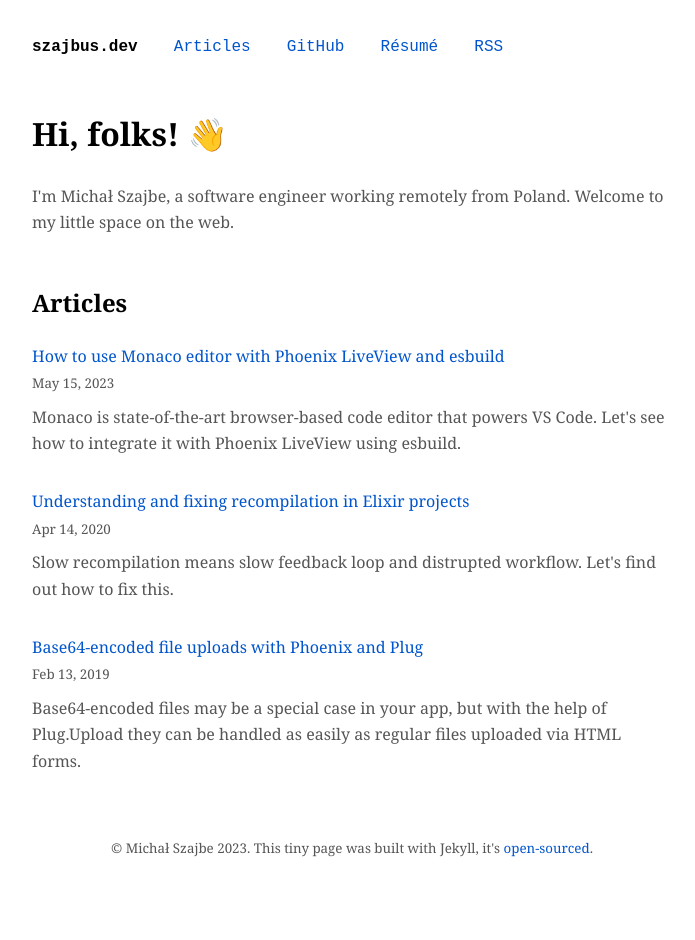
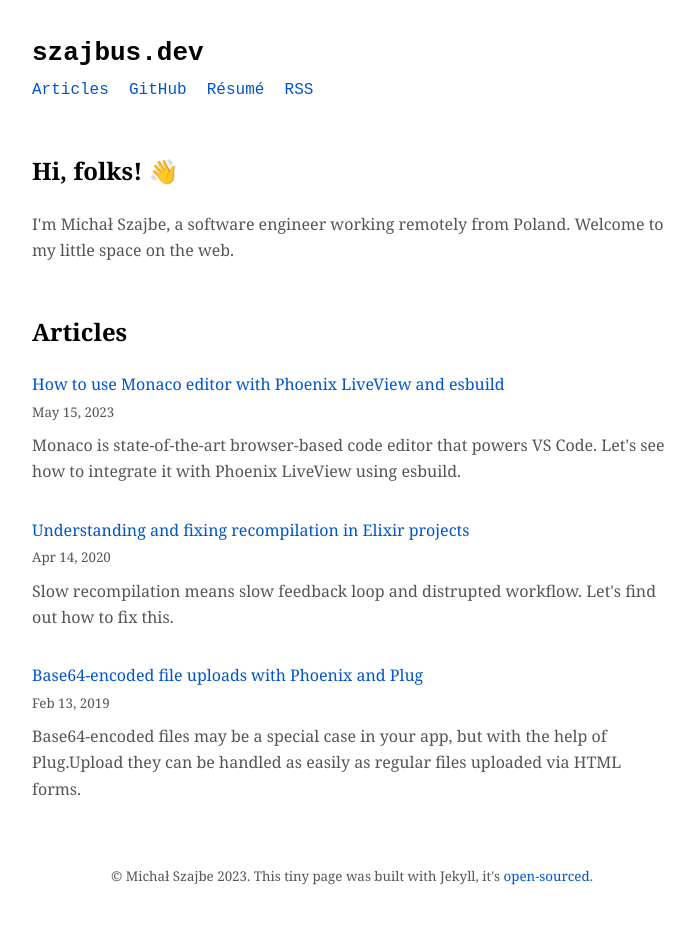
Before and after one commit to szajbus/szajbus.github.io, a Jekyll site: the page built from index.html, in a window 1280 px wide. Shown: the whole page, without its empty margins (288-983 px from the left). Built offline with Jekyll 4.4.1, drawn with Linux system fonts in a browser that asks for light colours; emoji names are drawn with the system emoji font; before the commit the page ends 912 px from its top, so only the background shows below that.

Commit message:
Rework nav

```diff
--- a/_sass/style.scss
+++ b/_sass/style.scss
@@ -17,7 +17,7 @@ body {
 }
 
 h1 {
-  font-size: xx-large;
+  font-size: x-large;
 }
 
 h2, h3, h4, h5, h6 {
@@ -80,13 +80,17 @@ nav {
 
   a {
     font-family: monospace;
-    margin-left: 2rem;
+
+    &:not(:last-child) {
+      margin-right: 1rem;
+    }
 
     &.home {
+      display: block;
       font-family: monospace;
       font-weight: 600;
+      font-size: xx-large;
       color: $secondary-color;
-      margin-left: 0;
 
       :visited {
         color: $secondary-color;
```
